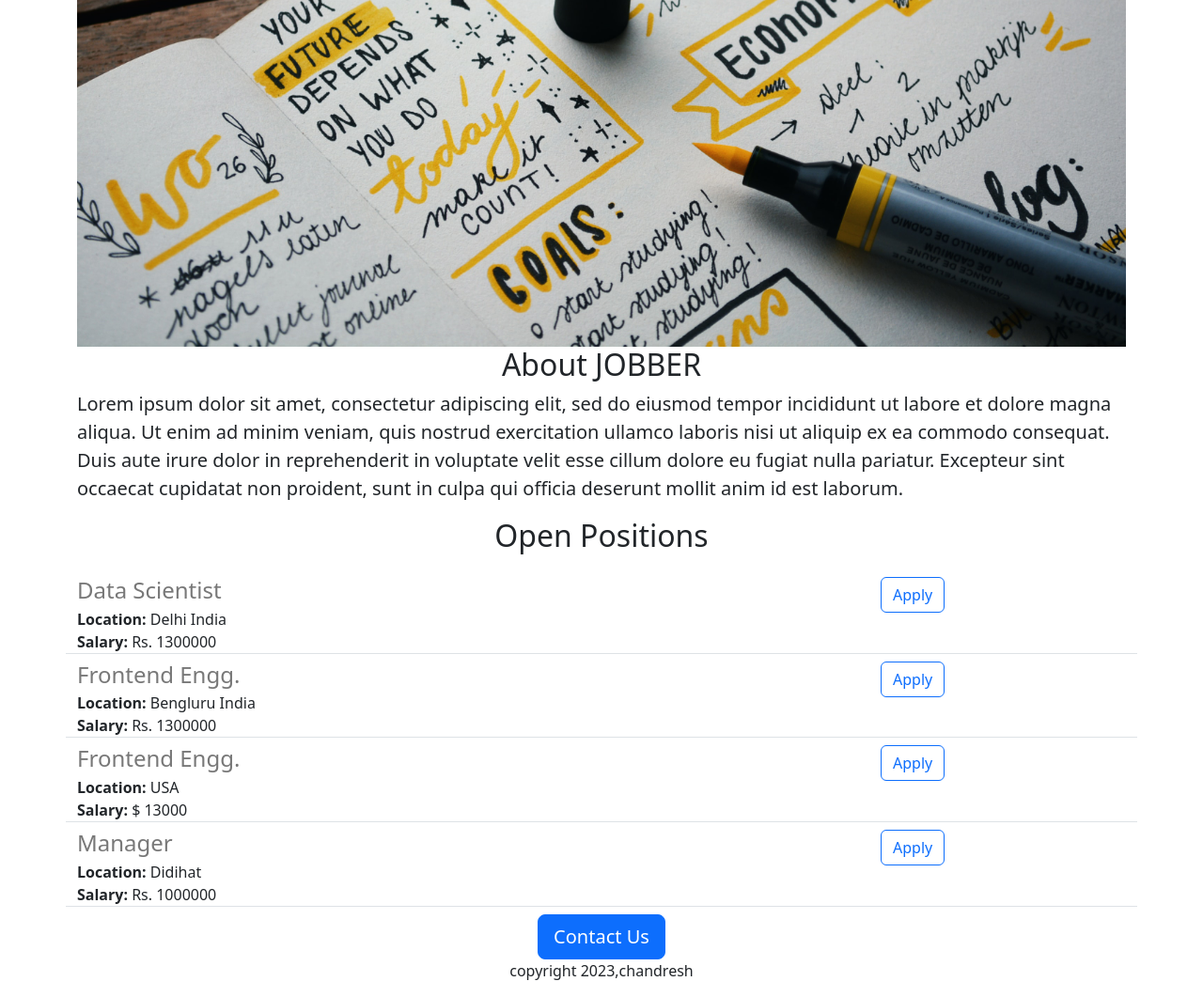
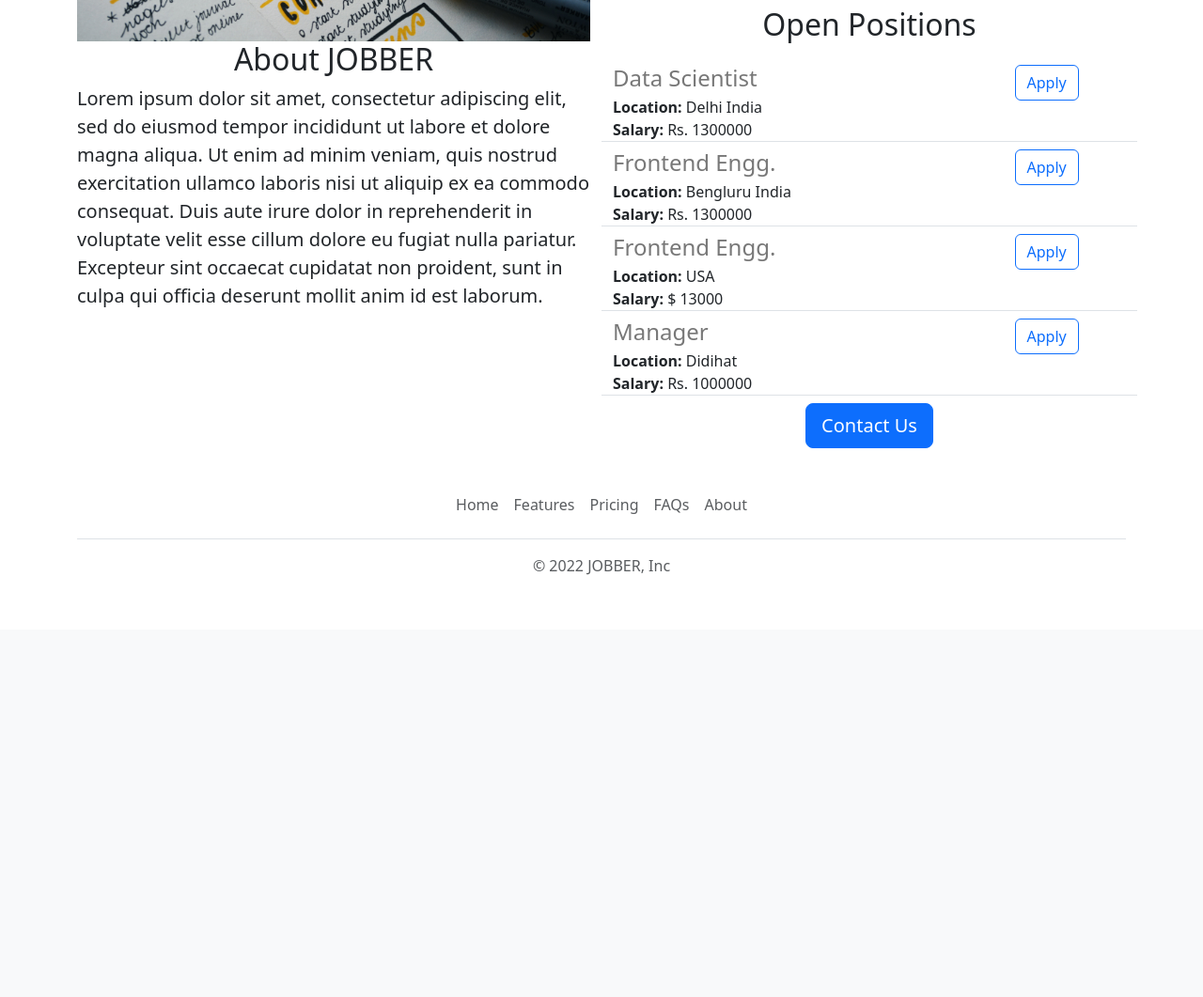
Before and after one commit to CHANDRESHBHANDARI/chandreshwebp2, a Flask app: page / in a window 1280 px wide. Shown: the part 457-1518 px from the top of the page at 94% size. After the commit the page ends 1069 px from the top, so only its background shows below. Run offline with Flask 2, Linux system fonts and the light colour scheme.

Commit message:
working basic

```diff
--- /dev/null
+++ b/templates/footer.html
@@ -0,0 +1,12 @@
+<div class="container">
+  <footer class="py-3 my-4">
+    <ul class="nav justify-content-center border-bottom pb-3 mb-3">
+      <li class="nav-item"><a href="home.html" class="nav-link px-2 text-muted">Home</a></li>
+      <li class="nav-item"><a href="#" class="nav-link px-2 text-muted">Features</a></li>
+      <li class="nav-item"><a href="#" class="nav-link px-2 text-muted">Pricing</a></li>
+      <li class="nav-item"><a href="#" class="nav-link px-2 text-muted">FAQs</a></li>
+      <li class="nav-item"><a href="#" class="nav-link px-2 text-muted">About</a></li>
+    </ul>
+    <p class="text-center text-muted">&copy; 2022 JOBBER, Inc</p>
+  </footer>
+</div>
--- a/templates/home.html
+++ b/templates/home.html
@@ -13,21 +13,27 @@
     </style>
   </head>
   <body>
+    {% include 'nav.html' %}
     <div class="container">
     <h1 class="text-center mt-2 mb-4">SPREADING JOB'S JOBBER</h1>
+      <div class="row">
+        <div class="col-6">
     <img class="img-fluid" id="banner" src="https://flak-website.chandreshbhanda.repl.co/static/banner.jpg" >
     <h2  mt-2 mb-4 class="text-center">About JOBBER</h2>
     <p class="lead">Lorem ipsum dolor sit amet, consectetur adipiscing elit, sed do eiusmod tempor incididunt ut labore et dolore magna aliqua. Ut enim ad minim veniam, quis nostrud exercitation ullamco laboris nisi ut aliquip ex ea commodo consequat. Duis aute irure dolor in reprehenderit in voluptate velit esse cillum dolore eu fugiat nulla pariatur. Excepteur sint occaecat cupidatat non proident, sunt in culpa qui officia deserunt mollit anim id est laborum.</p>
-    <h2 class="text-center mt-2 mb-4">Open Positions</h2>
+        </div>
+          <div class="col-6">
+          <img src="/static/people.jpg" style="height:320px;">
+      <h2 class="text-center mt-2 mb-4">Open Positions</h2>
     <div>
       {% for job in jobs %}
           {% include 'jobitem.html' %}
       {% endfor %}
     </div>
     <div class="text-center">
-      <button class="btn btn-primary btn-lg">Contact Us</button>
-      <p class="text-center">copyright 2023,chandresh</p>
+      <a class="btn btn-primary btn-lg" href="mailto:chandreshbhandari18@gmail.com?subject=Query%20for%20job&body=My%20Question%3A">Contact Us</a>
     </div>
     </div>
+    {% include 'footer.html' %}
   </body>
 </html>
--- a/templates/jobitem.html
+++ b/templates/jobitem.html
@@ -11,6 +11,6 @@
         {% endif %}
   </div>
   <div class="col-3">
-  <button type="button" class="btn btn-outline-primary">Apply</button>
+  <a href="mailto:chandreshbhandari18@gmail.com?subject=Application%20for%20{{job['title']}}&body=My%20Name%3A%3Ctype%20name%20here%3E%0D%0AMy%20Resume%20Link%3A%3Cpaste%20link%20here%3E%0D%0AMy%20Linkedin%20Link%3A%3Clinkedin%20link%3E" type="button" class="btn btn-outline-primary">Apply</a>
   </div>
 </div>
--- /dev/null
+++ b/templates/nav.html
@@ -0,0 +1,37 @@
+<nav class="navbar navbar-expand-lg bg-body-tertiary shadow-sm fixed-top bg-white">
+  <div class="container-fluid">
+    <a class="navbar-brand" href="#">JOBBER</a>
+    <button class="navbar-toggler" type="button" data-bs-toggle="collapse" data-bs-target="#navbarSupportedContent" aria-controls="navbarSupportedContent" aria-expanded="false" aria-label="Toggle navigation">
+      <span class="navbar-toggler-icon"></span>
+    </button>
+    <div class="collapse navbar-collapse" id="navbarSupportedContent">
+      <ul class="navbar-nav me-auto mb-2 mb-lg-0">
+        <li class="nav-item">
+          <a class="nav-link active" aria-current="page" href="#">Home</a>
+        </li>
+        <li class="nav-item">
+          <a class="nav-link" href="#">Link</a>
+        </li>
+        <li class="nav-item dropdown">
+          <a class="nav-link dropdown-toggle" href="#" role="button" data-bs-toggle="dropdown" aria-expanded="false">
+            Dropdown
+          </a>
+          <ul class="dropdown-menu">
+            <li><a class="dropdown-item" href="#">Action</a></li>
+            <li><a class="dropdown-item" href="#">Another action</a></li>
+            <li><hr class="dropdown-divider"></li>
+            <li><a class="dropdown-item" href="#">Something else here</a></li>
+          </ul>
+        </li>
+        <li class="nav-item">
+          <a class="nav-link disabled">Disabled</a>
+        </li>
+      </ul>
+      <form class="d-flex" role="search">
+        <input class="form-control me-2" type="search" placeholder="Search" aria-label="Search">
+        <button class="btn btn-outline-success" type="submit">Search</button>
+      </form>
+    </div>
+  </div>
+</nav>
+<div style="height:56px"></div>
```
Also changed, not shown: 1 other file.
